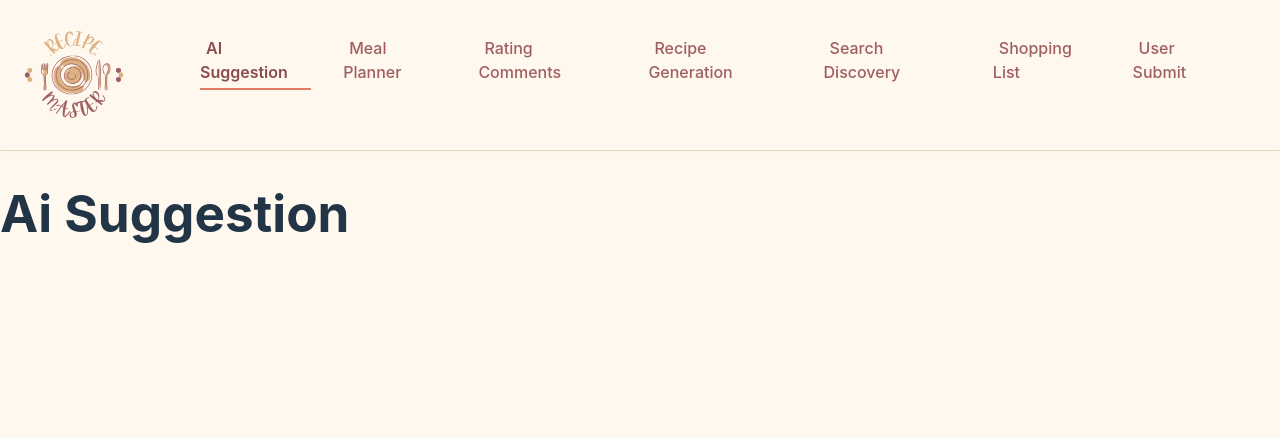
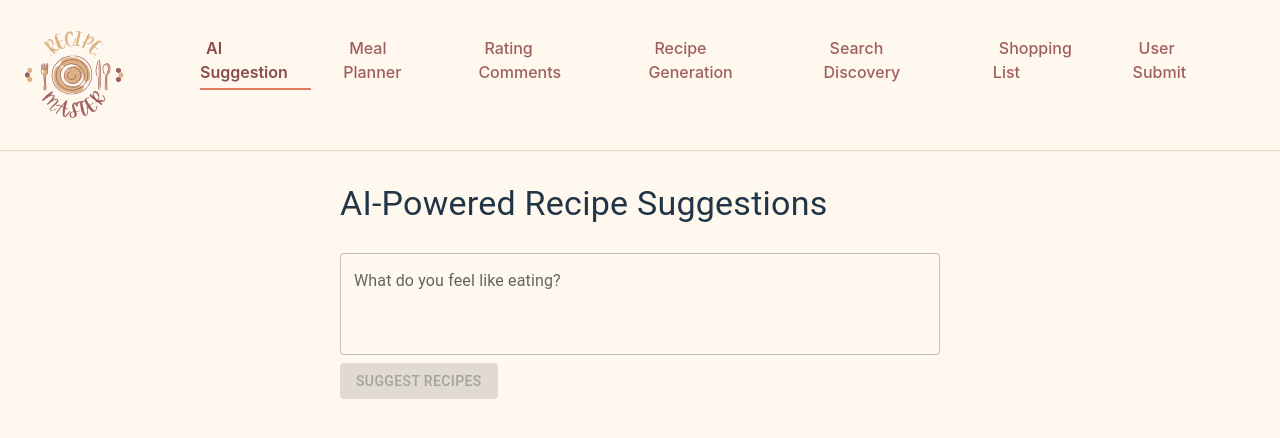
Before and after one commit to XuSibo99/RecipeMasterWeb, a React (Vite) app: page /ai-suggestion in a window 1280 px wide. Shown: the top 438 px of the page. Built offline with nearby package versions, Linux system fonts and the light colour scheme.

Commit message:
feat(AISuggestion): update initial AI Suggestion page

```diff
--- a/src/pages/aisuggestion/AiSuggestionPage.tsx
+++ b/src/pages/aisuggestion/AiSuggestionPage.tsx
@@ -1,8 +1,72 @@
+import { useState } from "react";
+import {
+  Box,
+  Button,
+  TextField,
+  Typography,
+  List,
+  ListItem,
+  ListItemText,
+} from "@mui/material";
+
 function AiSuggestionPage() {
+  const [prompt, setPrompt] = useState("");
+  const [suggestions, setSuggestions] = useState<string[]>([]);
+  const [loading, setLoading] = useState(false);
+
+  const handleSubmit = async () => {
+    setLoading(true);
+    setSuggestions([]);
+
+    // For now, use dummy suggestions
+    setTimeout(() => {
+      setSuggestions([
+        "Salmon Rice Bowl with Broccoli",
+        "Teriyaki Salmon Stir-fry",
+        "Salmon and Veggie Grain Bowl",
+      ]);
+      setLoading(false);
+    }, 1000);
+  };
+
   return (
-    <div>
-      <h1>Ai Suggestion</h1>
-    </div>
+    <Box sx={{ maxWidth: 600, mx: "auto", mt: 4 }}>
+      <Typography variant="h4" gutterBottom>
+        AI-Powered Recipe Suggestions
+      </Typography>
+
+      <TextField
+        label="What do you feel like eating?"
+        fullWidth
+        multiline
+        rows={3}
+        value={prompt}
+        onChange={(e) => setPrompt(e.target.value)}
+        margin="normal"
+      />
+
+      <Button
+        variant="contained"
+        color="primary"
+        onClick={handleSubmit}
+        disabled={loading || !prompt.trim()}
+      >
+        {loading ? "Generating..." : "Suggest Recipes"}
+      </Button>
+
+      {suggestions.length > 0 && (
+        <Box mt={4}>
+          <Typography variant="h6">Suggestions:</Typography>
+          <List>
+            {suggestions.map((item, index) => (
+              <ListItem key={index}>
+                <ListItemText primary={item} />
+              </ListItem>
+            ))}
+          </List>
+        </Box>
+      )}
+    </Box>
   );
 }
 
```
